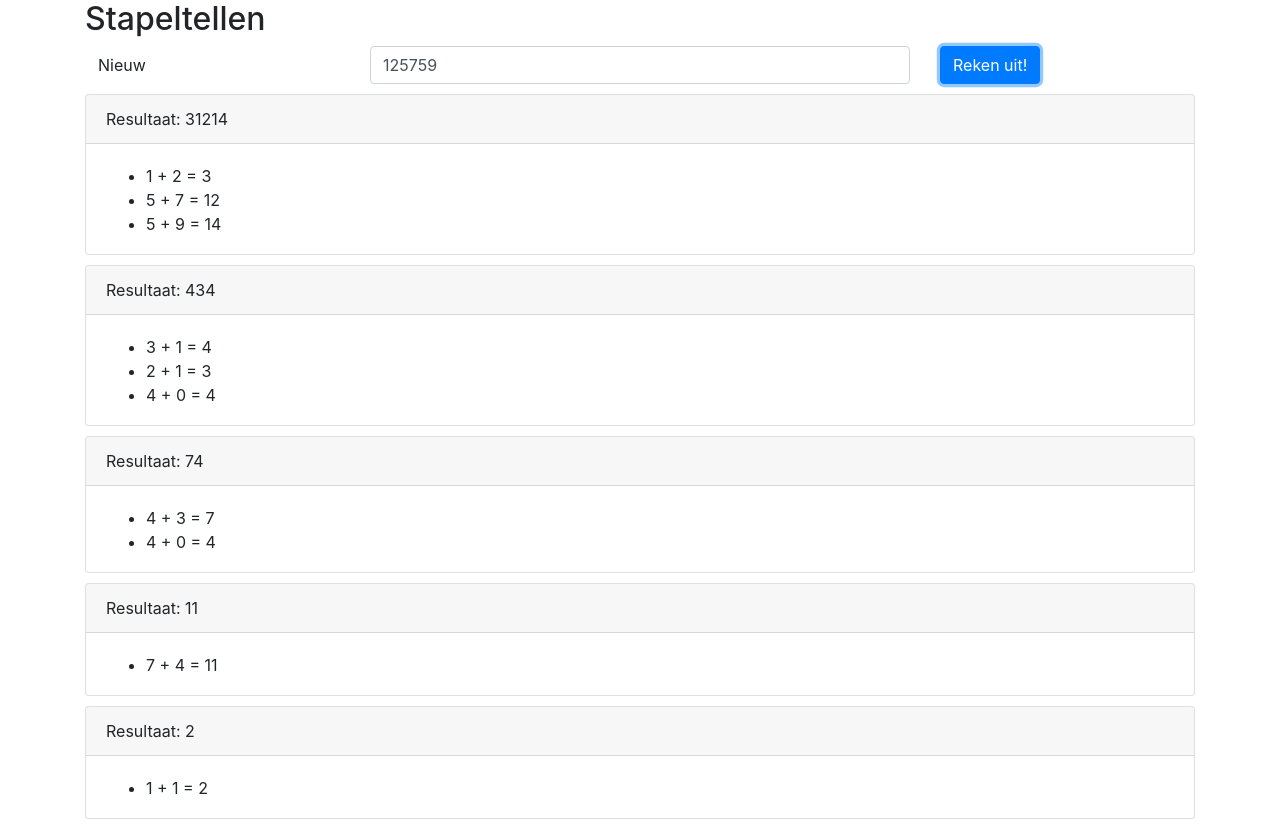
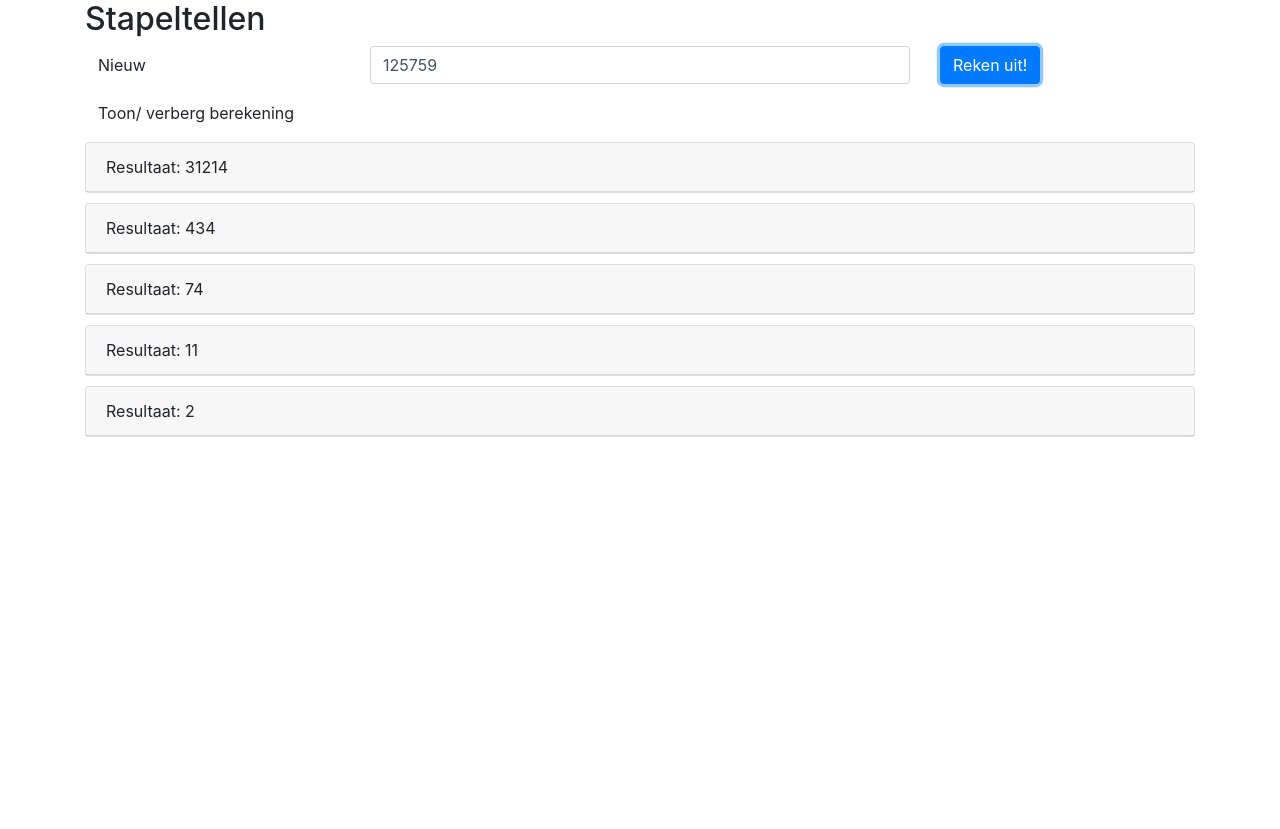
Before and after one commit to timvanelst/StapelTellen, an Angular app: page / in a window 1280 px wide. Both pictures are taken after a click on the button "Reken uit!". After the commit the page ends 800 px from the top, so only its background shows below. Built offline with nearby package versions, Linux system fonts and the light colour scheme.

Commit message:
added toggle for showing/ hiding calculation steps

```diff
--- a/src/app/result-component/result-component.component.css
+++ b/src/app/result-component/result-component.component.css
@@ -6,3 +6,8 @@
 .steps {
     padding-bottom: 2px;
 }
+
+.toggleShowSteps {
+    margin-top: 10px;
+
+}
--- a/src/app/result-component/result-component.component.html
+++ b/src/app/result-component/result-component.component.html
@@ -1,8 +1,20 @@
+<div class="toggleShowSteps">
+  <input type="button" *ngIf="result.length != 0" value="Toon/ verberg berekening" (click)="toggleShowSteps()" class="btn" />
+</div>
+
 <div *ngFor="let res of result" class="card results">
-  <div class="card-header">Resultaat: {{res.result}}</div>
-  <div class="card-body steps">
-      <ul>
-        <li *ngFor="let step of res.steps">{{step}}</li>
-      </ul>
+  <div class="card-header container" (click)="toggleShowSteps()">
+    <div class="row">
+      <div class="col-sm-8">
+        Resultaat: {{res.result}}
+      </div>
+      <div class="col-sm-8">
+      </div>
     </div>
+  </div>
+  <div class="card-body steps" *ngIf="showSteps">
+    <ul>
+      <li *ngFor="let step of res.steps">{{step}}</li>
+    </ul>
+  </div>
 </div>
--- a/src/app/result-component/result-component.component.ts
+++ b/src/app/result-component/result-component.component.ts
@@ -11,8 +11,13 @@ export class ResultComponentComponent implements OnInit {
   constructor() { }
   @Input()
   result: StapelTellenResult[];
+  showSteps: boolean = false;
 
   ngOnInit() {
   }
 
+  toggleShowSteps() {
+    this.showSteps = !this.showSteps;
+  }
+
 }
```
